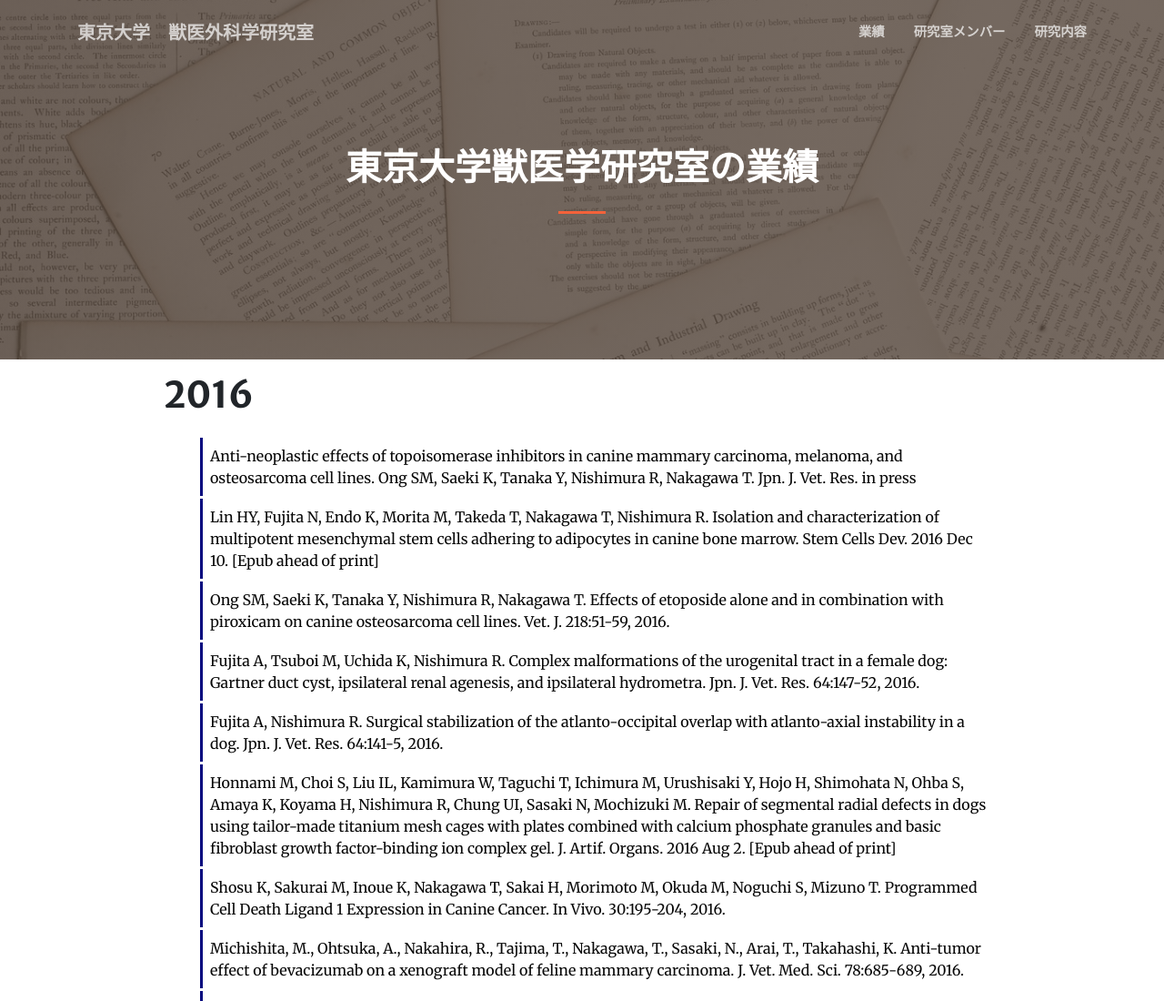
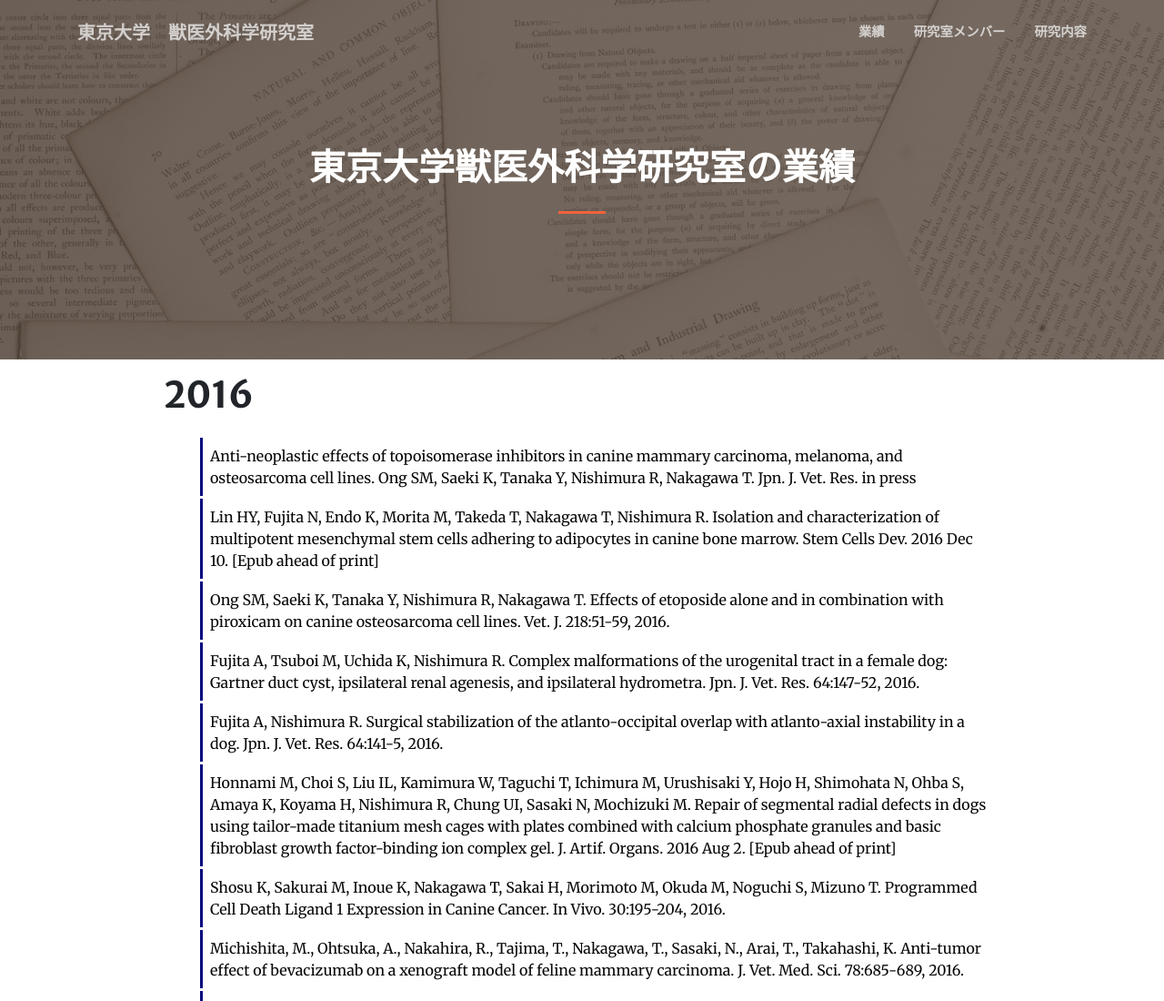
Before and after one commit to tomy-k/vetsurgery_HP_plan, a website with bundled scripts: page Results.html in a window 1280 px wide. Shown: the top 1100 px of the page at 91% size. Built offline with nearby package versions, Linux system fonts and the light colour scheme.

Commit message:
results fixed

```diff
--- a/Results.html
+++ b/Results.html
@@ -54,7 +54,7 @@
     <div class="container h-100">
       <div class="row h-100 align-items-center justify-content-center text-center">
         <div class="col-lg-10 align-self-end">
-          <h1 class="text-white font-weight-bold">東京大学獣医学研究室の業績</h1>
+          <h1 class="text-white font-weight-bold">東京大学獣医外科学研究室の業績</h1>
           <hr class="divider my-4">
         </div>
         <div class="col-lg-8 align-self-baseline">
```
